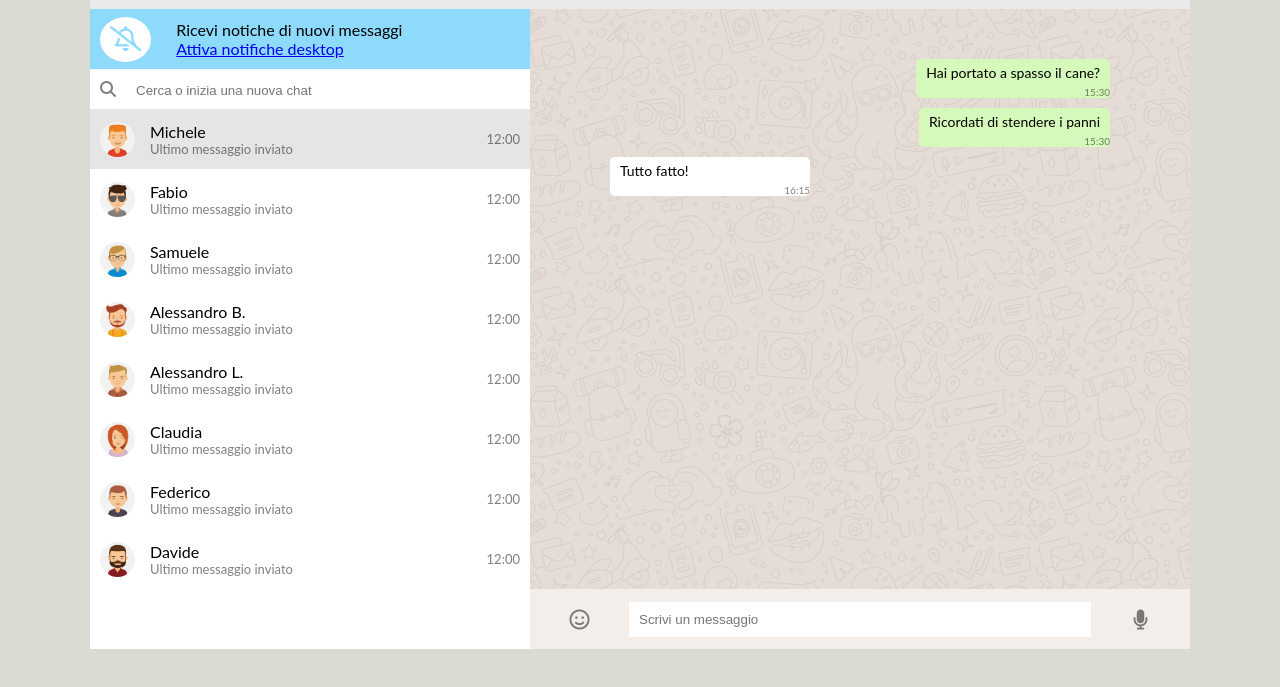
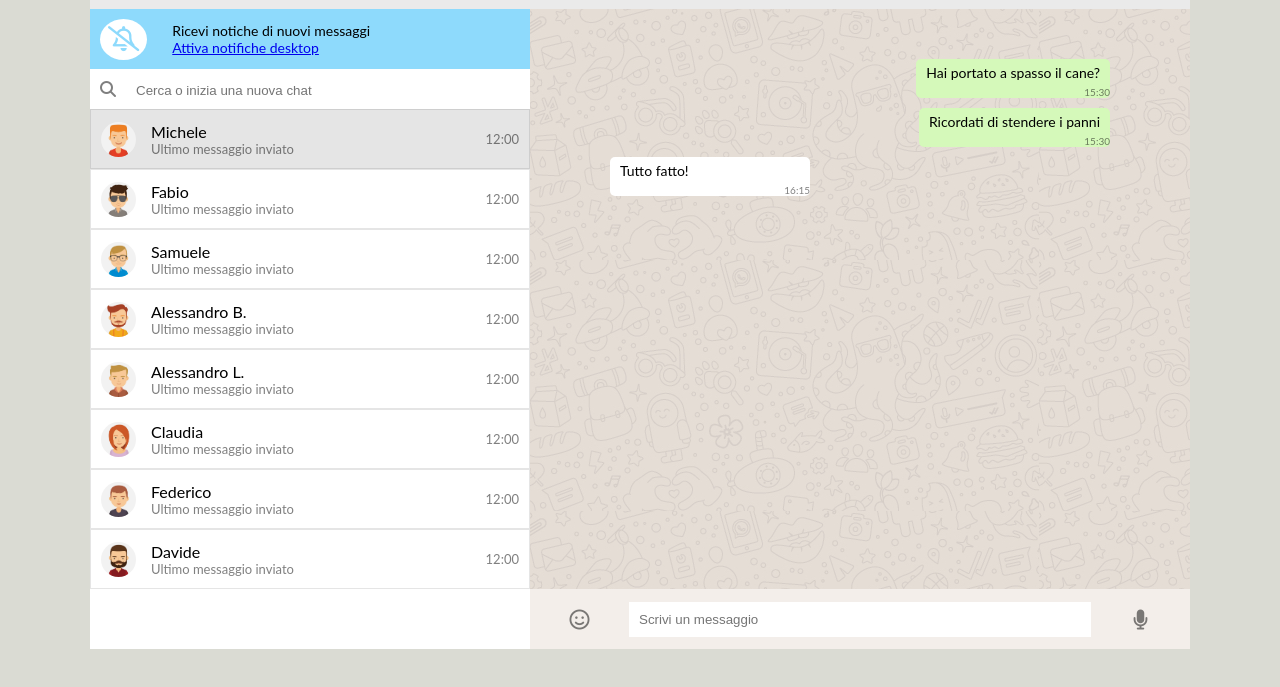
Before and after one commit to DanieleChecchin/vue-boolzapp, a plain HTML site: page index.html in a window 1280 px wide. Shown: the part 81-768 px from the top of the page. Drawn offline with nearby package versions, Linux system fonts and the light colour scheme.

Commit message:
fixed layout

```diff
--- a/style.css
+++ b/style.css
@@ -6,7 +6,7 @@
 
 
 body {
-    font-family: Lato;
+    font-family: "Lato", sans-serif;
     background-color: #DADBD3;
 }
 
@@ -80,6 +80,7 @@ header i {
     gap: 10px;
     padding: 10px;
     align-items: center;
+    font-size: 14px;
 }
 
 .notification i {
@@ -87,7 +88,7 @@ header i {
     border-radius: 50%;
     color: #8EDAFC;
     font-size: 25px;
-    padding: 10px;
+    padding: 8px;
 }
 
 /* Contact Input */
@@ -120,6 +121,7 @@ ul {
     justify-content: space-between;
     align-items: center;
     padding: 10px;
+    border: 1px solid rgba(0, 0, 0, 0.1);
 }
 
 .details {
```
Also changed, not shown: index.html (+0 -6 lines).
